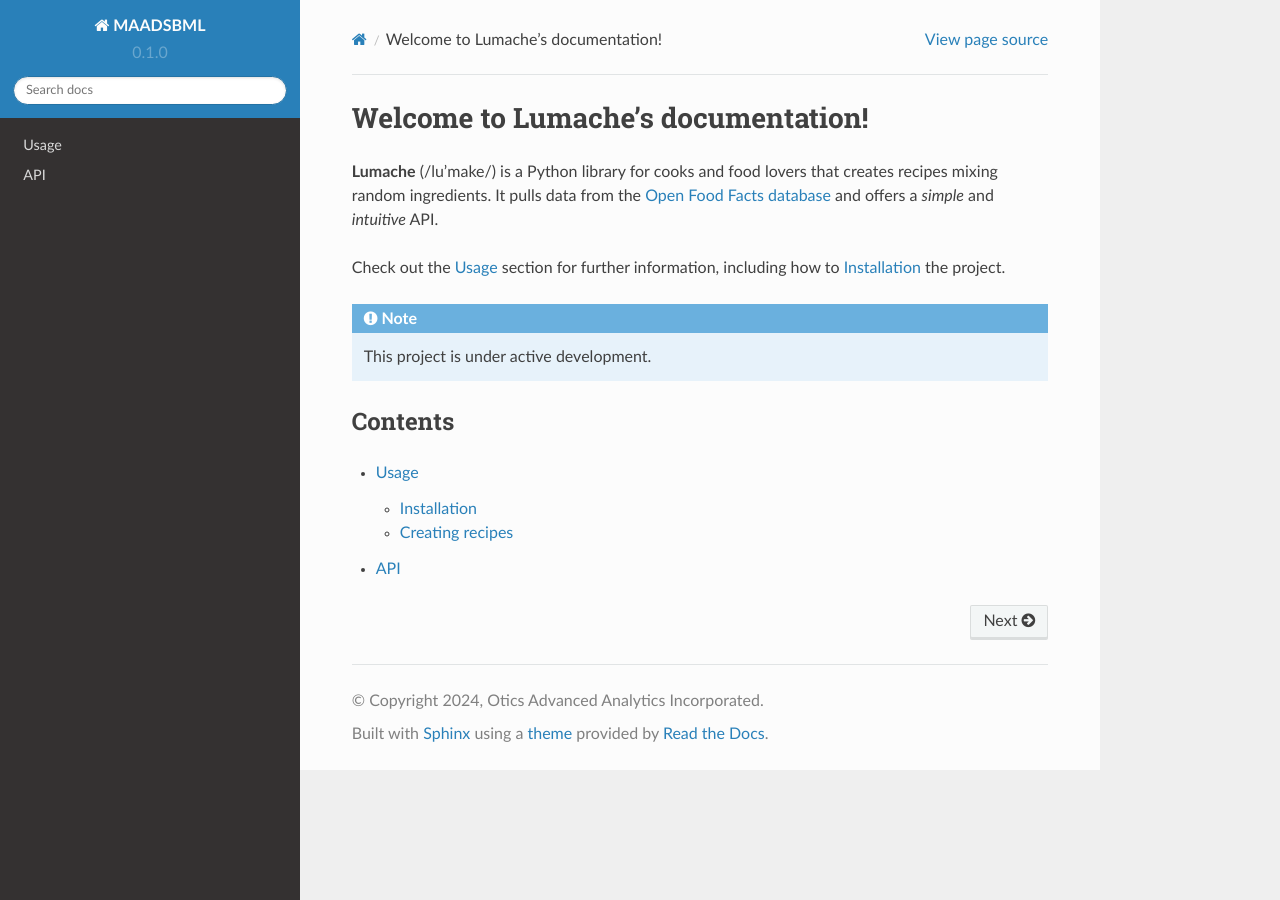
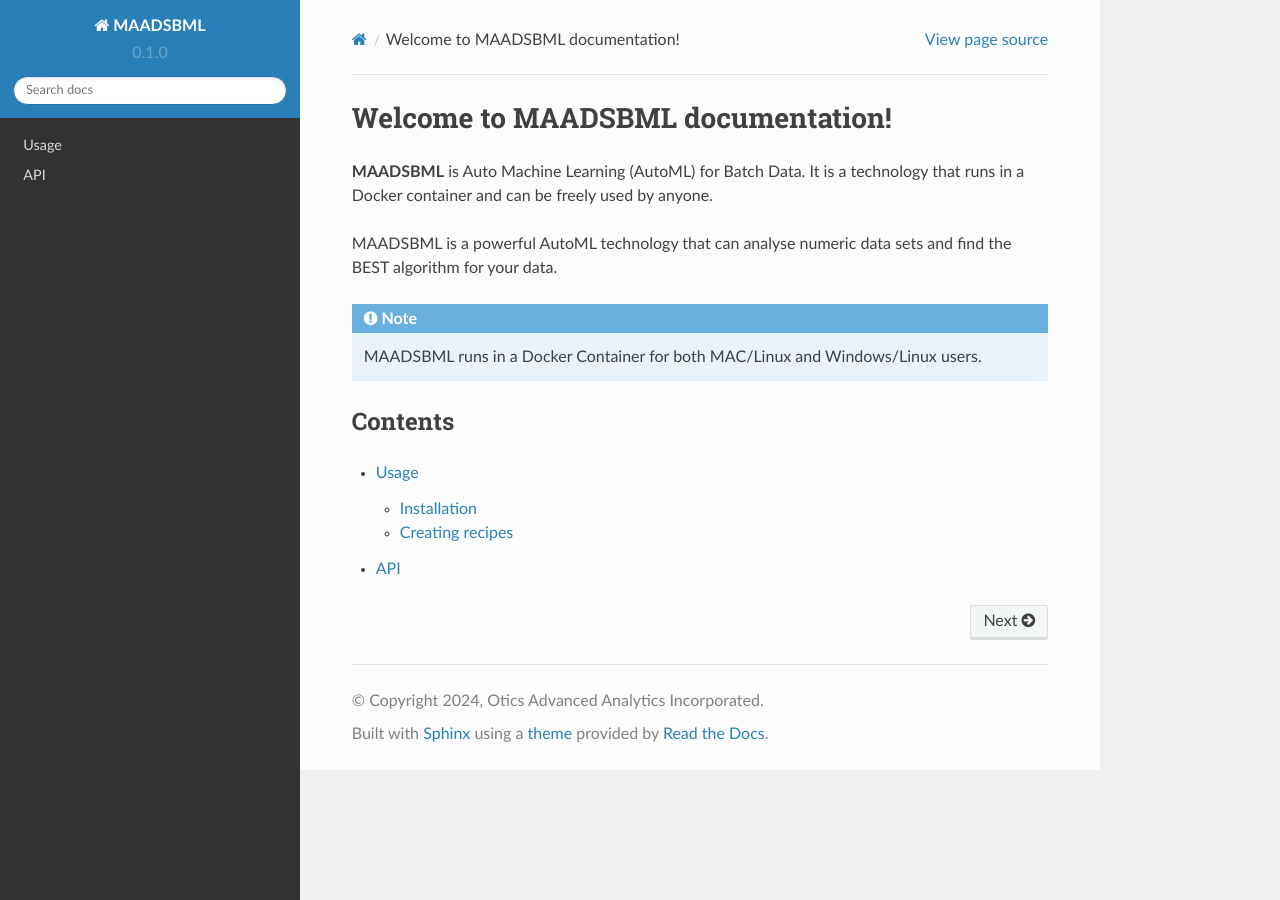
Before and after one commit to smaurice101/maadsbml, a Sphinx documentation site: the page built from docs/source/index.rst, in a window 1280 px wide. Built offline with Sphinx 7.4.7 and the Read the Docs theme 2.0.0, drawn with Linux system fonts in a browser that asks for light colours.

Commit message:
Update index.rst

```diff
--- a/docs/source/index.rst
+++ b/docs/source/index.rst
@@ -1,17 +1,13 @@
-Welcome to Lumache's documentation!
+Welcome to MAADSBML documentation!
 ===================================
 
-**Lumache** (/lu'make/) is a Python library for cooks and food lovers
-that creates recipes mixing random ingredients.
-It pulls data from the `Open Food Facts database <https://world.openfoodfacts.org/>`_
-and offers a *simple* and *intuitive* API.
+**MAADSBML** is Auto Machine Learning (AutoML) for Batch Data. It is a technology that runs in a Docker container and can be freely used by anyone.
 
-Check out the :doc:`usage` section for further information, including
-how to :ref:`installation` the project.
+MAADSBML is a powerful AutoML technology that can analyse numeric data sets and find the BEST algorithm for your data.
 
 .. note::
 
-   This project is under active development.
+   MAADSBML runs in a Docker Container for both MAC/Linux and Windows/Linux users.
 
 Contents
 --------
```
